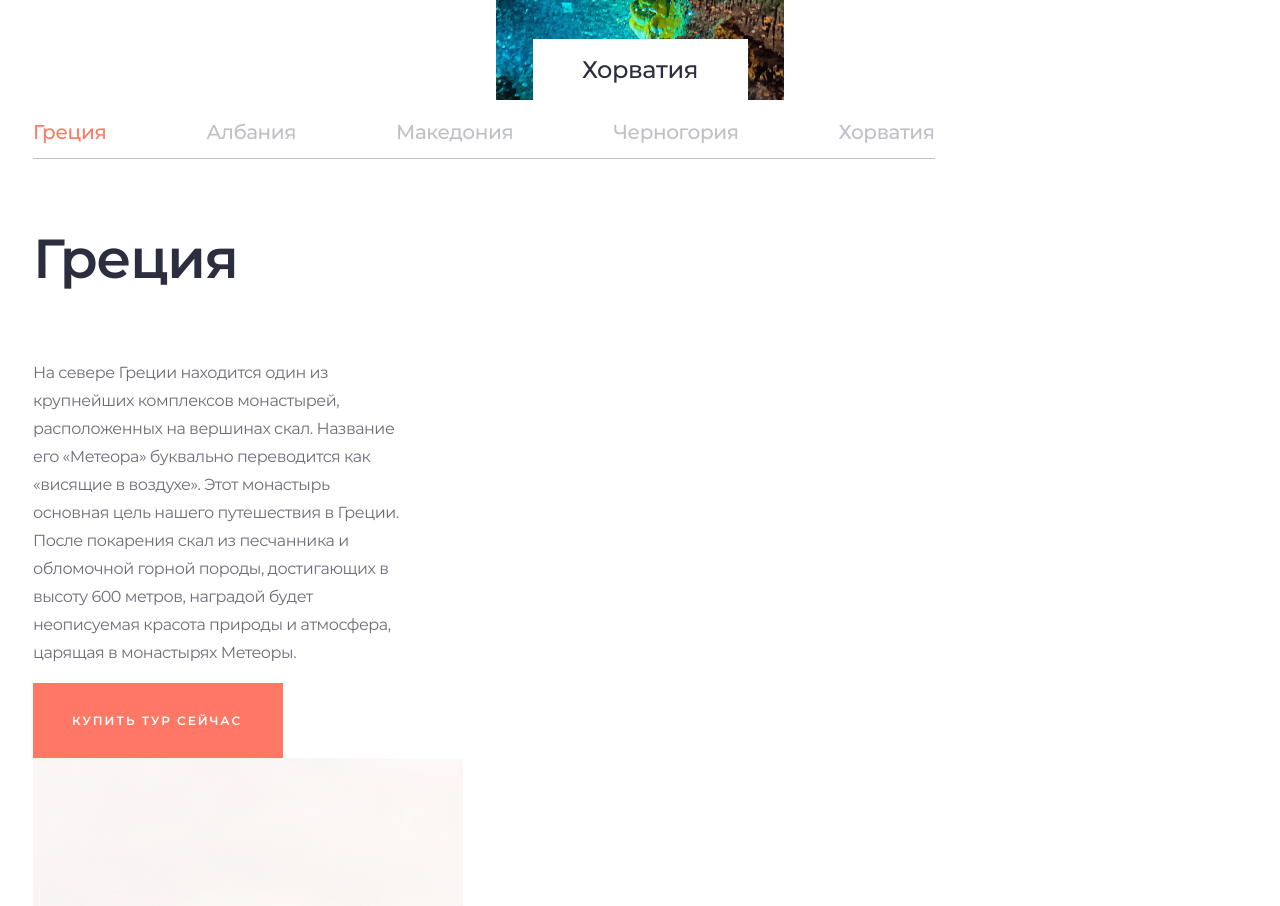
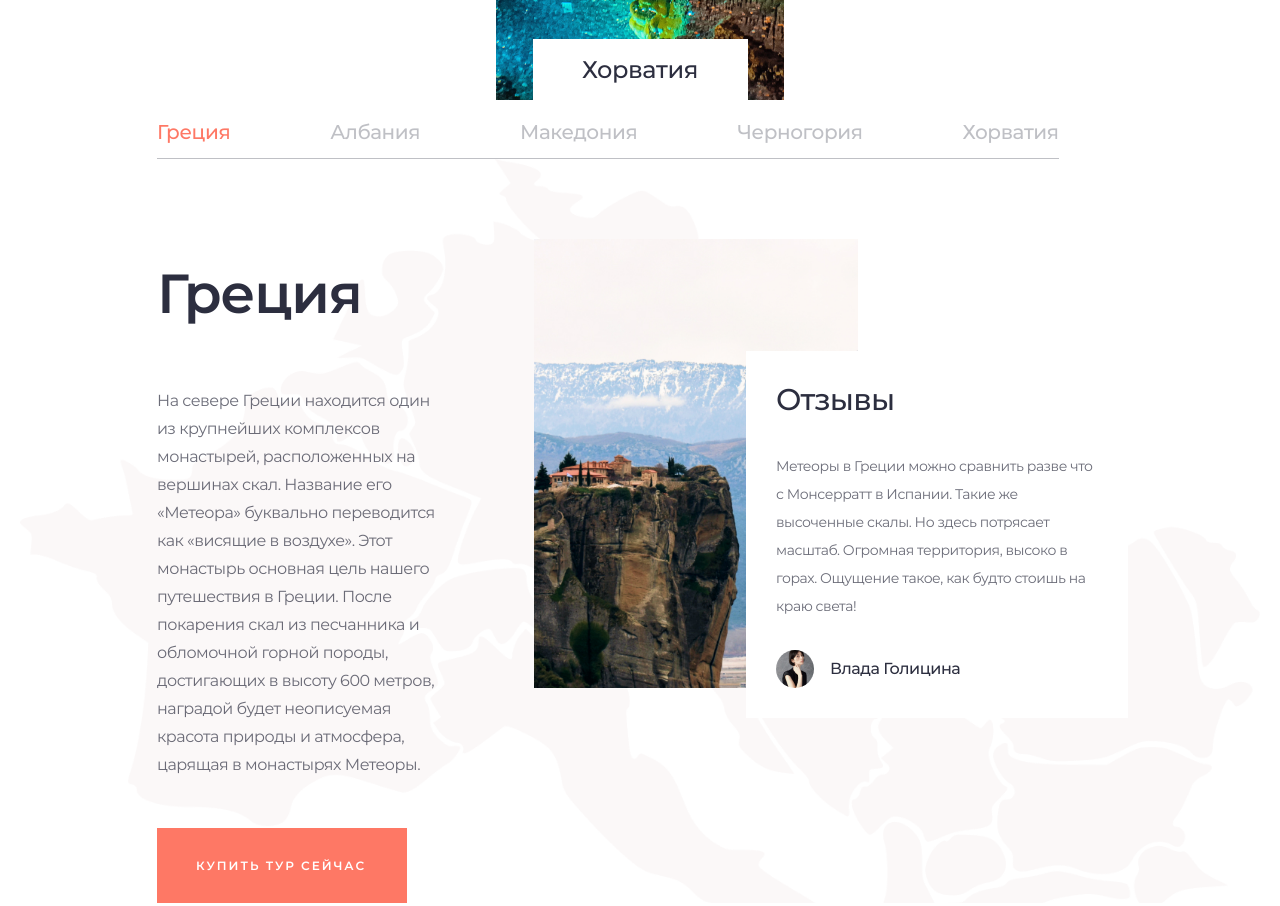
Before and after one commit to DariaGorbatyuk/Euro-trip, a website: page source/index.html in a window 1280 px wide. Shown: the part 1860-2766 px from the top of the page. Drawn offline with nearby package versions, Linux system fonts and the light colour scheme; files that its build step writes are made by us from their sources.

Commit message:
Сделан desk табы

```diff
--- a/source/index.html
+++ b/source/index.html
@@ -61,8 +61,8 @@
       природы.</p>
     <a class="promo__btn btn btn--arrow" href="#">смотреть тур</a>
   </article>
-  <section class="main__places places container">
-    <div class="places__layout">
+  <section class="main__places places">
+    <div class="places__layout container container--places">
       <h2 class="places__heading">Места посещения</h2>
       <p class="places__desc">Вы можете выбрать полный тур или<br>частичный, с посещением первых 3 мест</p>
       <ul class="places__list">
@@ -128,7 +128,7 @@
         </li>
       </ul>
     </div>
-    <div class="places__tabs tabs">
+    <div class="places__tabs tabs container container--tabs">
       <!--      Зачем он мне-->
       <ul class="tabs__list">
         <li class="tabs__item"><a class="tabs__link tabs__link--active" href="#greece">Греция</a></li>
@@ -138,6 +138,7 @@
         <li class="tabs__item"><a class="tabs__link" href="">Хорватия</a></li>
       </ul>
       <article class="tabs__card card" id="greece">
+        <div class="card__layout-top">
           <h3 class="card__heading">Греция</h3>
           <p class="card__text">На севере Греции находится один из крупнейших комплексов монастырей, расположенных на
             вершинах скал.
@@ -146,7 +147,10 @@
             После покарения скал из песчанника и обломочной горной породы, достигающих в высоту 600 метров,
             наградой будет неописуемая красота природы и атмосфера, царящая в монастырях Метеоры. </p>
           <a class="card__btn btn" href="#">купить тур сейчас</a>
-        <img class="card__img" src="./img/greece-tab-d.jpg" alt="Скала с небольшими постройками сверху" width="430" height="596">
+        </div>
+        <div class="card__layout-bottom">
+          <img class="card__img" src="./img/greece-tab-d.jpg" alt="Скала с небольшими постройками сверху" width="430"
+               height="596">
           <div class="card__comment comment">
             <h4 class="comment__heading">Отзывы</h4>
             <blockquote class="comment__content">
@@ -155,9 +159,10 @@
               Ощущение такое, как будто стоишь на краю света!
               <div class="comment__layout">
                 <img class="comment__img" src="./img/vlada.jpg" alt="Влада Голицина">
-              <cite>Влада Голицина</cite>
+                <cite class="comment__author">Влада Голицина</cite>
               </div>
             </blockquote>
+          </div>
         </div>
       </article>
       <div class="tabs__block" id="albania">
--- a/source/sass/block/card.scss
+++ b/source/sass/block/card.scss
@@ -1,5 +1,16 @@
 .card {
+  background-image: url("../img/map.png");
+  background-repeat: no-repeat;
+  padding-top: 80px;
+  padding-left: 137px;
+  padding-right: 133px;
+  background-size: cover;
+  display: flex;
+}
 
+.card__layout-top {
+  width: 470px;
+  padding-right: 94px;
 }
 
 .card__heading {
@@ -8,6 +19,10 @@
   line-height: 90px;
   letter-spacing: -1.245px;
   color: $indigo;
+  margin-top: 0;
+  padding-bottom: 17px;
+  margin-bottom: 31px;
+  padding-top: 10px;
 }
 
 .card__text {
@@ -16,7 +31,9 @@
   line-height: 28px;
   letter-spacing: -0.466667px;
   color: rgba($dark-gray, 0.7);
-  width: 370px;
+  margin-top: 0;
+  margin-bottom: 49px;
+
 }
 
 .card__btn {
@@ -27,10 +44,15 @@
   color: $white;
   width: 250px;
   padding: 30px 39px;
+
+}
+
+.card__layout-bottom {
+  padding-right: 269px;
+  position: relative;
 }
 
 .card__img {
-
 }
 
 .card__comment {
--- /dev/null
+++ b/source/sass/block/comment.scss
@@ -0,0 +1,50 @@
+.comment {
+  position: absolute;
+  width: 382px;
+  background-color: $white;
+  top: 112px;
+  right: -1px;
+  padding: 30px;
+}
+
+.comment__heading {
+  font-weight: 500;
+  font-size: 30px;
+  line-height: 37px;
+  letter-spacing: -0.691667px;
+  color: $indigo;
+  margin-top: 0;
+  padding-bottom: 13px;
+  margin-bottom: 21px;
+}
+
+.comment__content {
+  font-weight: normal;
+  font-size: 14px;
+  line-height: 28px;
+  letter-spacing: -0.408333px;
+  color: rgba($dark-gray, 0.7);
+  margin: 0;
+}
+
+.comment__layout {
+  display: flex;
+  flex-wrap: wrap;
+  align-items: center;
+  margin-top: 30px;
+
+}
+
+.comment__img {
+  border-radius: 50%;
+  margin-right: 16px;
+}
+
+.comment__author {
+  font-weight: 500;
+  font-size: 16px;
+  line-height: 20px;
+  letter-spacing: -0.466667px;
+  color: $indigo;
+  font-style: normal;
+}
--- a/source/sass/block/container.scss
+++ b/source/sass/block/container.scss
@@ -1,4 +1,4 @@
-.container{
+.container {
   max-width: $large;
   min-width: $small;
   width: $large;
@@ -6,11 +6,21 @@
   padding-right: 363px;
   padding-left: 363px;
 
-  @media (max-width: $m-end)  {
+  &--places {
+    padding-right: 375px;
+    padding-left: 375px;
+  }
+
+  &--tabs{
+    padding-left: 238px;
+    padding-right: 238px;
+  }
+
+  @media (max-width: $m-end) {
     width: 100%;
     padding: 0 20px;
 
-    &--header{
+    &--header {
       padding: 0;
     }
   }
@@ -18,7 +28,7 @@
   @media (max-width: $s-end) {
     padding: 0 15px;
 
-    &--header{
+    &--header {
       padding: 0;
     }
   }
--- a/source/sass/block/places.scss
+++ b/source/sass/block/places.scss
@@ -1,22 +1,13 @@
-.places {
-
-}
 
 .places__layout {
   padding-top: 202px;
-  padding-left: 12px;
-  padding-right: 12px;
 
   @media (max-width: $m-end) {
-    padding-left: 60px;
-    padding-right: 60px;
     padding-top: 80px;
   }
 
   @media (max-width: $s-end) {
     padding-top: 26px;
-    padding-left: 0;
-    padding-right: 0;
   }
 }
 
--- a/source/sass/block/tabs.scss
+++ b/source/sass/block/tabs.scss
@@ -1,5 +1,5 @@
 .tabs {
-  padding-left: 13px;
+
 }
 
 .tabs__list {
@@ -11,6 +11,7 @@
   width: 902px;
   position: relative;
   padding-bottom: 15px;
+  margin-left: 137px;
 
   &::after {
     @include pseudo();
--- a/source/sass/style.scss
+++ b/source/sass/style.scss
@@ -14,3 +14,4 @@
 @import "block/places";
 @import "block/tabs";
 @import "block/card";
+@import "block/comment";
```
Also changed, not shown: build/css/style.min.css, build/index.html, source/img/map.png (added), source/img/map2x.png (added), 1 other file. Lines whose indentation alone changed are shown as unchanged.
